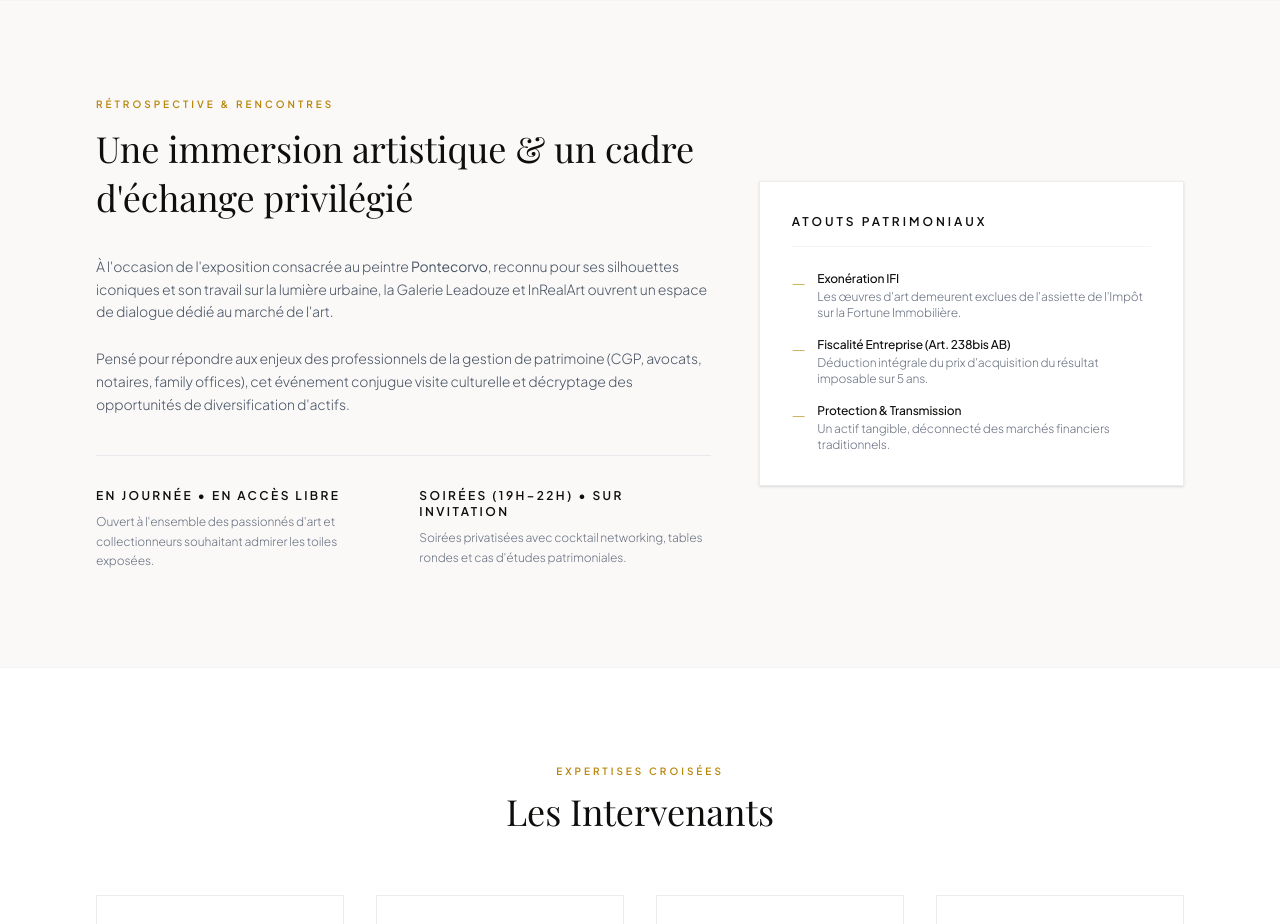
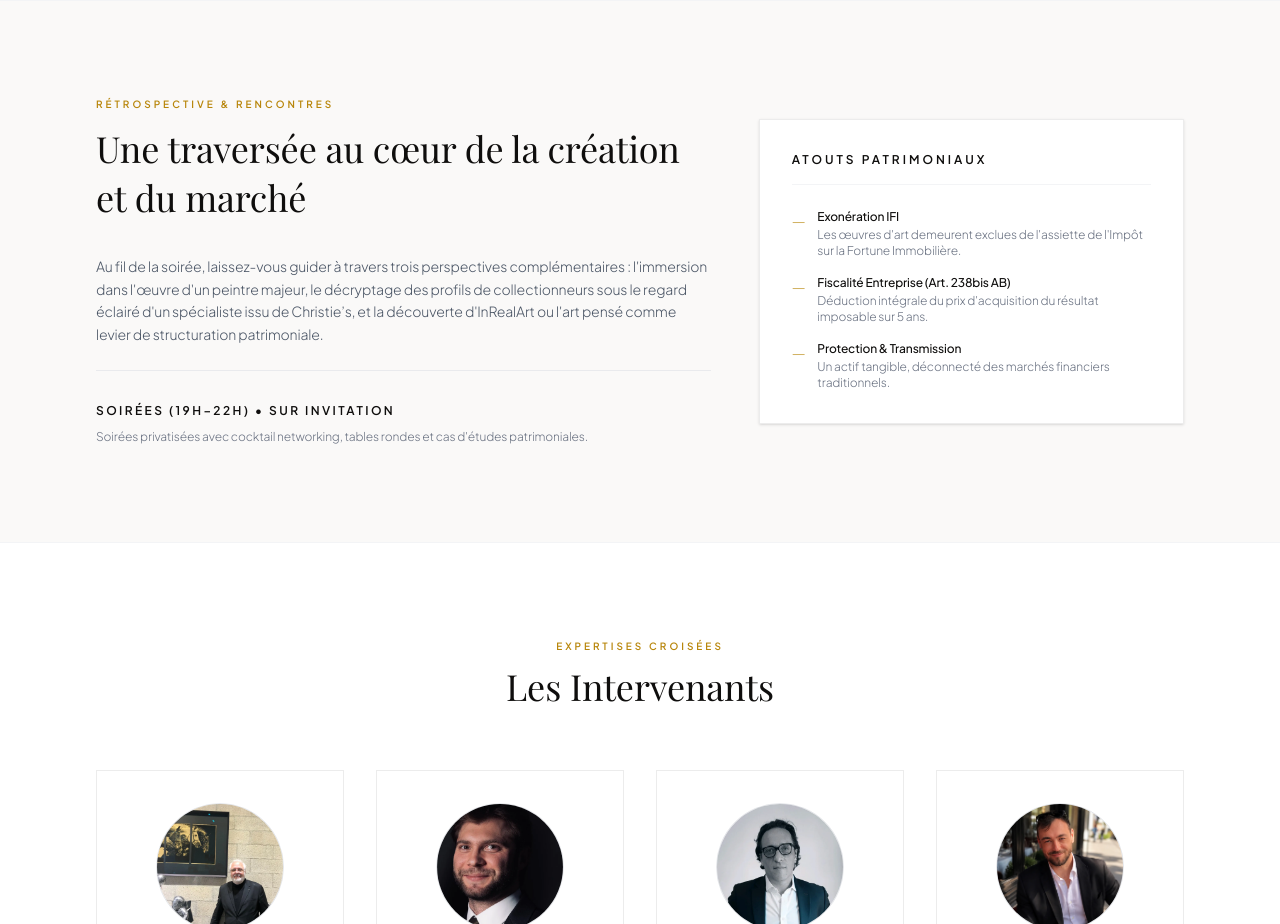
Before and after one commit to InRealArt/gallery-leadouze-events, a Next.js app: page / in a window 1280 px wide. Shown: the part 1480-2404 px from the top of the page. Built offline with nearby package versions, Linux system fonts and the light colour scheme.

Commit message:
some changes in immersion block

```diff
--- a/src/components/sections/ExpositionSection.tsx
+++ b/src/components/sections/ExpositionSection.tsx
@@ -10,29 +10,15 @@ export function ExpositionSection() {
               Rétrospective &amp; Rencontres
             </span>
             <h2 className="text-3xl md:text-4xl font-serif-title text-gallery-900 mb-8 leading-snug">
-              Une immersion artistique &amp; un cadre d&apos;échange privilégié
+              Une traversée au cœur de la création et du marché
             </h2>
             <p className="text-sm text-gray-600 mb-6 font-light leading-relaxed">
-              À l&apos;occasion de l&apos;exposition consacrée au peintre <strong>Pontecorvo</strong>, reconnu pour
-              ses silhouettes iconiques et son travail sur la lumière urbaine, la Galerie Leadouze et InRealArt
-              ouvrent un espace de dialogue dédié au marché de l&apos;art.
+              Au fil de la soirée, laissez-vous guider à travers trois perspectives complémentaires :
+              l&apos;immersion dans l&apos;œuvre d&apos;un peintre majeur, le décryptage des profils de
+              collectionneurs sous le regard éclairé d&apos;un spécialiste issu de Christie&rsquo;s, et la découverte
+              d&apos;InRealArt ou l&apos;art pensé comme levier de structuration patrimoniale.
             </p>
-            <p className="text-sm text-gray-600 mb-10 font-light leading-relaxed">
-              Pensé pour répondre aux enjeux des professionnels de la gestion de patrimoine (CGP, avocats, notaires,
-              family offices), cet événement conjugue visite culturelle et décryptage des opportunités de
-              diversification d&apos;actifs.
-            </p>
-
-            <div className="grid grid-cols-1 sm:grid-cols-2 gap-8 border-t border-gray-200/80 pt-8">
-              <div>
-                <span className="text-xs uppercase tracking-[0.2em] font-semibold text-gallery-900 block mb-2">
-                  En Journée • En accès libre
-                </span>
-                <p className="text-xs text-gray-500 font-light leading-relaxed">
-                  Ouvert à l&apos;ensemble des passionnés d&apos;art et collectionneurs souhaitant admirer les toiles
-                  exposées.
-                </p>
-              </div>
+            <div className="grid grid-cols-1 gap-8 border-t border-gray-200/80 pt-8">
               <div>
                 <span className="text-xs uppercase tracking-[0.2em] font-semibold text-gallery-900 block mb-2">
                   Soirées (19h–22h) • Sur invitation
```
